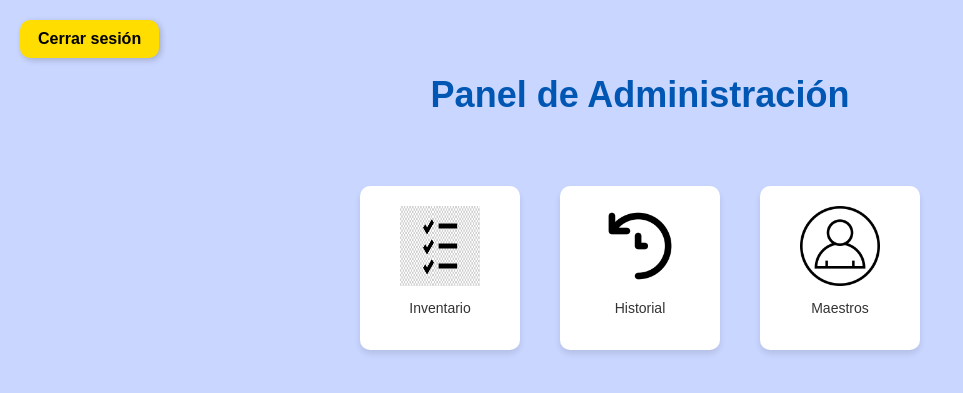
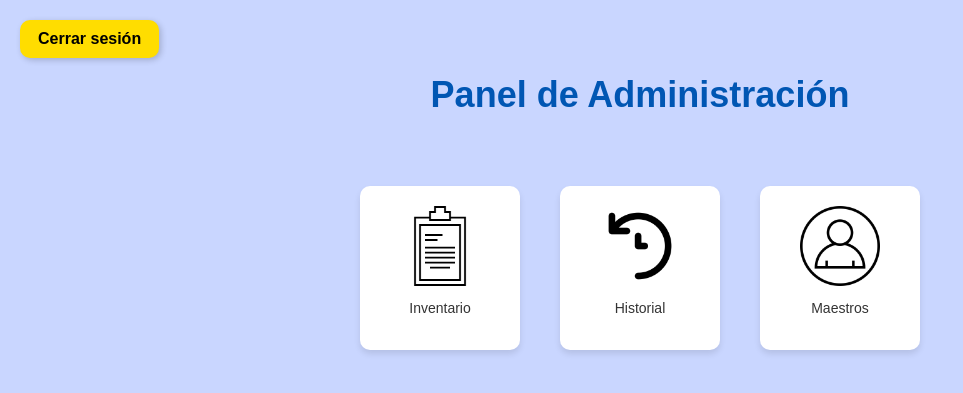
Before and after one commit to Roberstxx/Gestor-de-prestamos-CIC, a Flask app: page /PanelAdmin in a window 1280 px wide. Shown: the top 393 px of the page, without its empty margins (0-963 px from the left). Run offline with Flask 3, Linux system fonts and the light colour scheme.

Commit message:
Update PanelAdmin.html

```diff
--- a/templates/Admin/PanelAdmin.html
+++ b/templates/Admin/PanelAdmin.html
@@ -118,10 +118,12 @@
 
 
     <h1>Panel de Administración</h1>
+
+
     <div class="icon-container">
         <a href="/inventario" style="text-decoration: none; color: inherit;">
             <div class="icon-box">
-                <img src="static/icons/inventario.png" alt="Inventario">
+                <img src="static/icons/reportes.png" alt="Inventario">
                 <p>Inventario</p>
             </div>
         </a>
```
